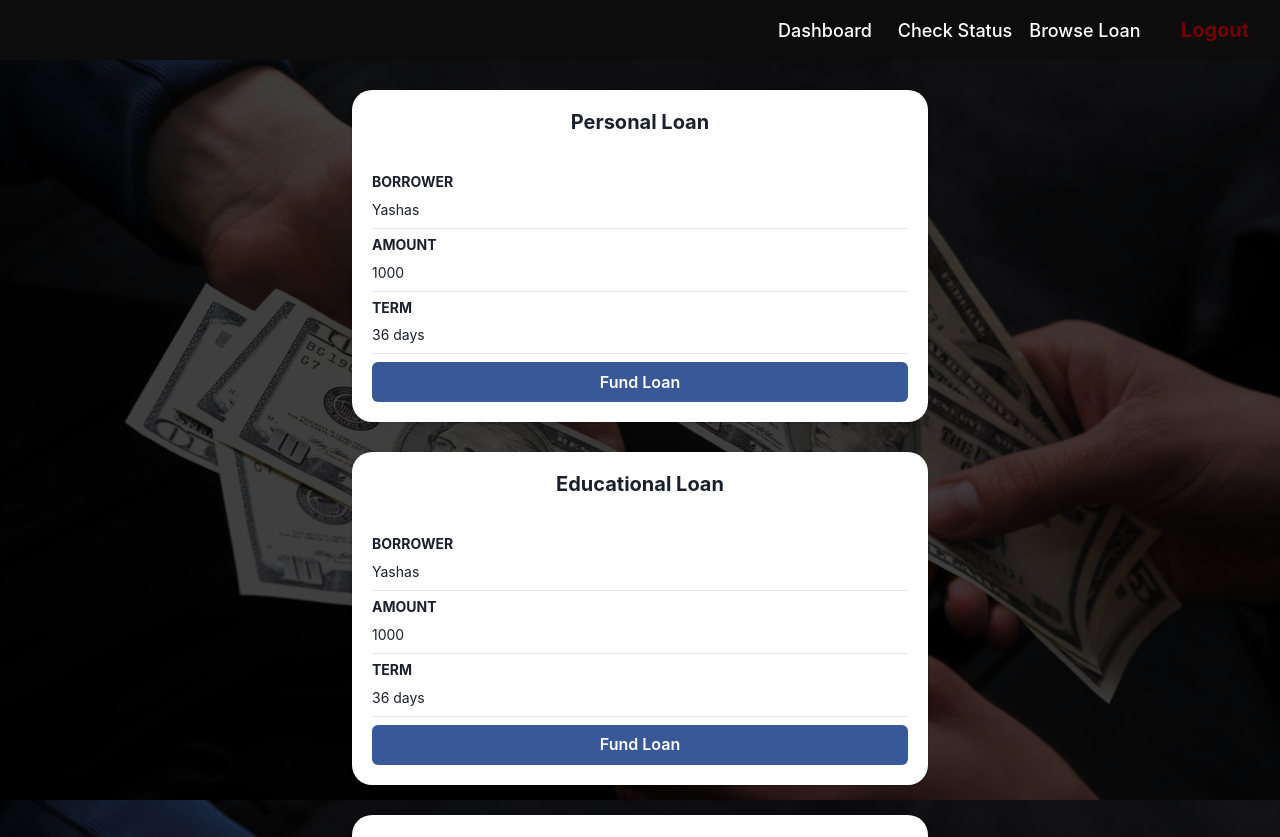
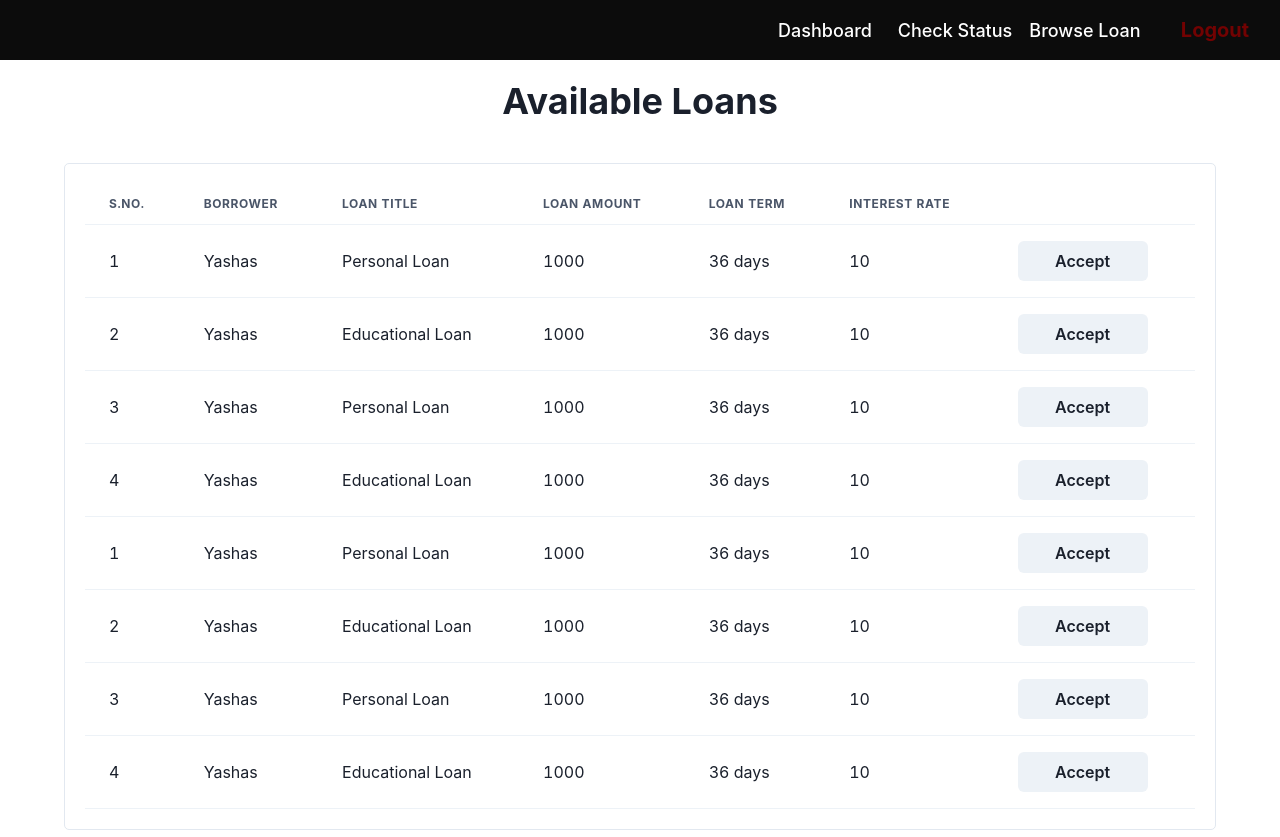
Before and after one commit to Yashaskirnapure/LoanLink_frontend, a React (Create React App) app: page /list in a window 1280 px wide. Shown: the top 837 px of the page. Built offline with nearby package versions, Linux system fonts and the light colour scheme.

Commit message:
theme changed

```diff
--- a/src/UserPages/addlisting.jsx
+++ b/src/UserPages/addlisting.jsx
@@ -68,13 +68,14 @@ const Addlisting = () => {
   }
 
   return (
-    <div className='wallpaper dark-tint'>
+    <div className=''>
         <Header />
         <div className="add-form">
             <FormControl
+                borderWidth={'2px'}
                 borderRadius={'30px'}
                 backgroundColor={'white'}
-                width={'45vw'}
+                width={'50vw'}
                 padding={'30px'}
                 margin={'30px'}
             >
--- a/src/UserPages/borrower_header.jsx
+++ b/src/UserPages/borrower_header.jsx
@@ -15,7 +15,7 @@ const Header = () => {
           <Link to={'/borrowerstatus'}>Check Status</Link>
         </a>
         <a className='nav-button'>
-            <Link to={'/add'}>Browse Loan</Link>
+            <Link to={'/add'}>Add Loan</Link>
         </a>
         <a className='nav-button logout'>
           Logout
--- a/src/UserPages/loans.jsx
+++ b/src/UserPages/loans.jsx
@@ -1,10 +1,24 @@
 import React, { useEffect } from 'react'
 import axios from '../api/axios';
-import { SimpleGrid, Heading } from '@chakra-ui/react';
 import LoanListing from './loanlisting';
 import { useState } from 'react';
 import '../styles/loans.css'
 import Header from './lender_header';
+import {
+  Table,
+  Thead,
+  Tbody,
+  Tfoot,
+  Tr,
+  Th,
+  Td,
+  TableCaption,
+  TableContainer,
+} from '@chakra-ui/react'
+import {
+  Button,
+  Heading
+} from '@chakra-ui/react'
 
 const Loans = () => {
 
@@ -14,43 +28,109 @@ const Loans = () => {
       title: 'Personal Loan',
       borrower: 'Yashas',
       amount: 1000,
-      term: '36 days'
+      term: '36 days',
+      rate: 10
     },
     {
       id: 2,
       title: 'Educational Loan',
       borrower: 'Yashas',
       amount: 1000,
-      term: '36 days'
+      term: '36 days',
+      rate: 10
     },
     {
       id: 3,
       title: 'Personal Loan',
       borrower: 'Yashas',
       amount: 1000,
-      term: '36 days'
+      term: '36 days',
+      rate: 10
     },
     {
       id: 4,
       title: 'Educational Loan',
       borrower: 'Yashas',
       amount: 1000,
-      term: '36 days'
+      term: '36 days',
+      rate: 10
+    },
+    {
+      id: 1,
+      title: 'Personal Loan',
+      borrower: 'Yashas',
+      amount: 1000,
+      term: '36 days',
+      rate: 10
+    },
+    {
+      id: 2,
+      title: 'Educational Loan',
+      borrower: 'Yashas',
+      amount: 1000,
+      term: '36 days',
+      rate: 10
+    },
+    {
+      id: 3,
+      title: 'Personal Loan',
+      borrower: 'Yashas',
+      amount: 1000,
+      term: '36 days',
+      rate: 10
+    },
+    {
+      id: 4,
+      title: 'Educational Loan',
+      borrower: 'Yashas',
+      amount: 1000,
+      term: '36 days',
+      rate: 10
     }
   ]);
 
   return (
-    <div className='loans-list wallpaper dark-tint'>
+    <div className='loans-list'>
       <Header />
       <div className="listing">
-        {loanList.map((item) => {
-            return (
-            <LoanListing
-              listing={item}
-              key={item.id}
-            />
-          )
-        })}
+        <Heading textAlign={'center'} margin={'20px'}>Available Loans</Heading>
+        <TableContainer
+          marginTop={'20px'}
+          borderWidth={'1px'}
+          borderRadius={'5px'}
+          padding={'20px'}
+        >
+          <Table variant='simple'>
+            <Thead>
+              <Tr>
+                <Th>S.no.</Th>
+                <Th>Borrower</Th>
+                <Th>Loan Title</Th>
+                <Th>Loan Amount</Th>
+                <Th>Loan Term</Th>
+                <Th>Interest Rate</Th>
+                <Th></Th>
+              </Tr>
+            </Thead>
+            <Tbody>
+              {loanList.map((item) => {
+                return (
+                  <Tr>
+                    <Td>{item.id}</Td>
+                    <Td>{item.borrower}</Td>
+                    <Td>{item.title}</Td>
+                    <Td>{item.amount}</Td>
+                    <Td>{item.term}</Td>
+                    <Td>{item.rate}</Td>
+                    <Td>
+                      <Button width={'130px'}>Accept</Button>
+                    </Td>
+                  </Tr>
+                )
+              })}
+            </Tbody>
+          </Table>
+        </TableContainer>
       </div>
     </div>
   )
--- a/src/components/banner.jsx
+++ b/src/components/banner.jsx
@@ -3,7 +3,7 @@ import '../styles/banner.css'
 
 function Banner() {
   return (
-    <section className = 'banner background-tint'>
+    <section className = 'banner dark-tint'>
         <h1 className='heading'>
           REVOLUTIONIZE YOUR <span className='white'>LENDING</span> EXPERIENCE
         </h1>
--- a/src/styles/banner.css
+++ b/src/styles/banner.css
@@ -31,6 +31,7 @@
     font-family: 'Staatliches';
     margin: 90px;
     width: 55%;
+    text-shadow: 2px 2px rgb(53, 53, 53);
 }
 .white{
     color: white;
--- a/src/styles/userHome.css
+++ b/src/styles/userHome.css
@@ -11,7 +11,7 @@
     background-attachment: fixed;
 }
 .dark-tint {
-    background-color: rgba(0, 0, 0, 0.753);
+    background-color: rgba(65, 65, 65, 0.753);
     background-blend-mode: multiply;
 }
 .home-wrapper{
```
Also changed, not shown: src/public/home.jpeg.
